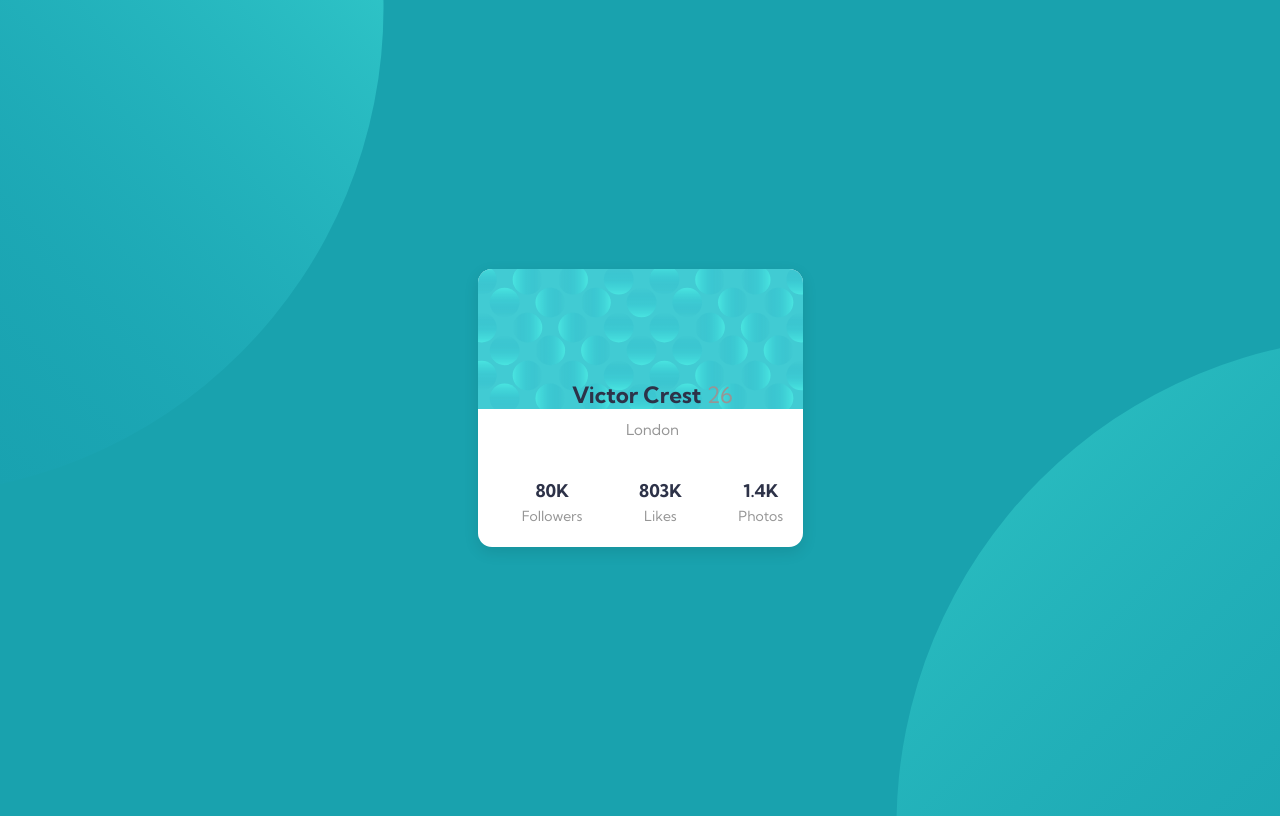
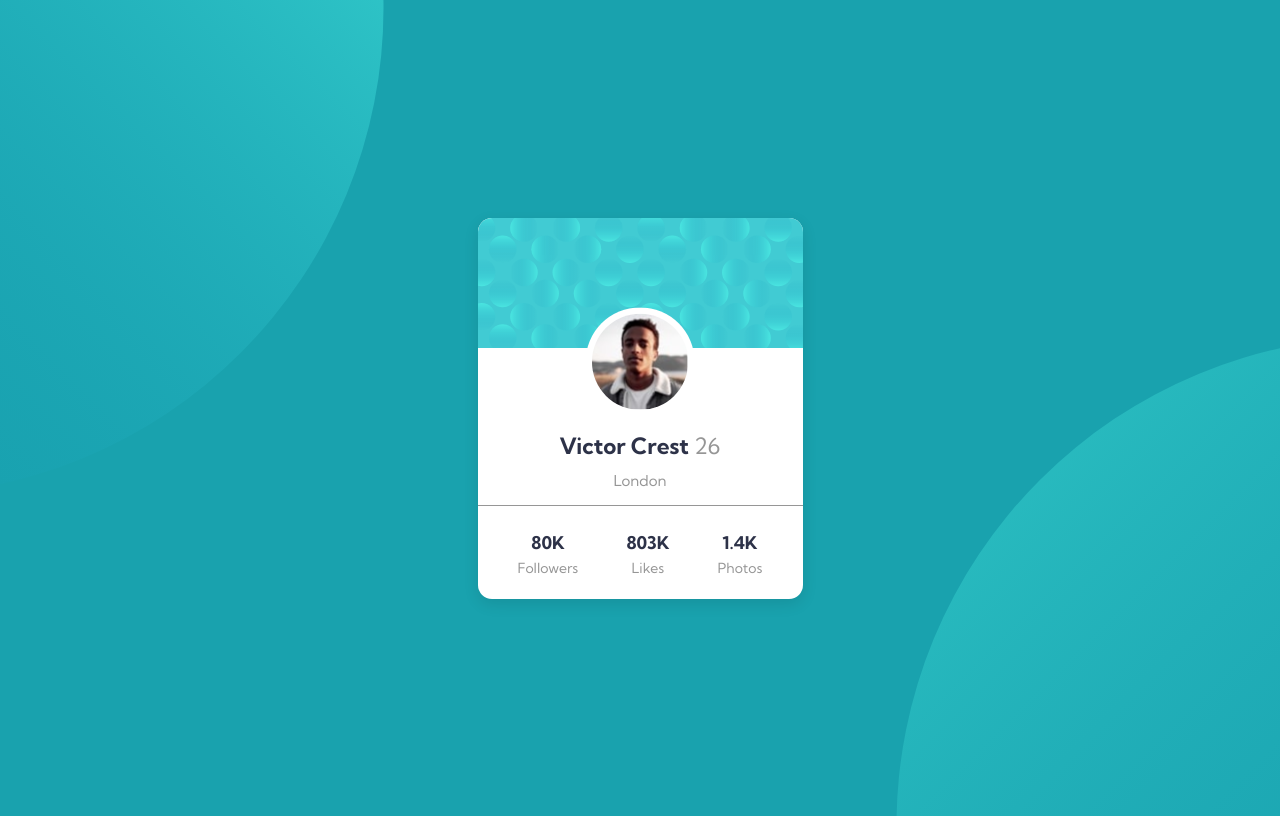
Before and after one commit to Lutefd/profile-card-component-main, a plain HTML site: page index.html in a window 1280 px wide. Drawn offline with Linux system fonts and the light colour scheme.

Commit message:
avatar added

```diff
--- a/index.html
+++ b/index.html
@@ -20,11 +20,21 @@
     <main class="container">
       <div class="wrapper">
         <div class="img-section">
-          <img src="/images/bg-pattern-card.svg" alt="card background" />
+          <img
+            src="/images/bg-pattern-card.svg"
+            alt="card background"
+            class="img-bg-c"
+          />
+          <img
+            src="/images/image-victor.jpg"
+            class="avatar"
+            alt="victor avatar"
+          />
         </div>
         <div class="text-section">
           <h2 class="name"><span>Victor Crest</span> 26</h2>
           <p class="location">London</p>
+          <div class="divider"></div>
           <footer class="flex-stats">
             <div class="stat-1">
               <h3>80K</h3>
```
